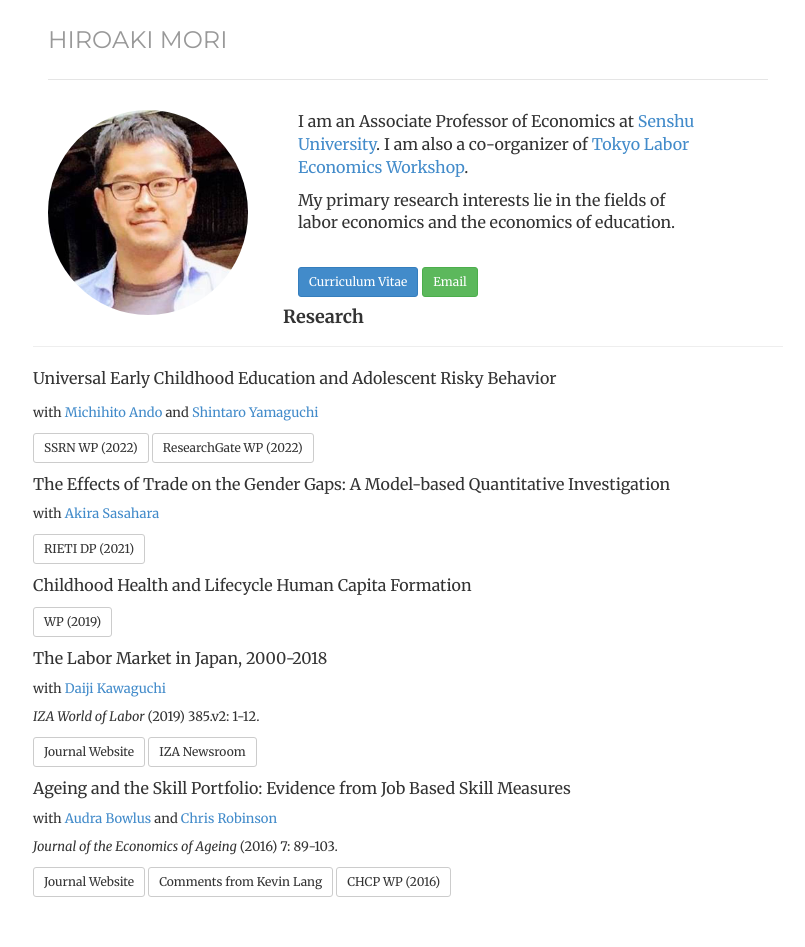
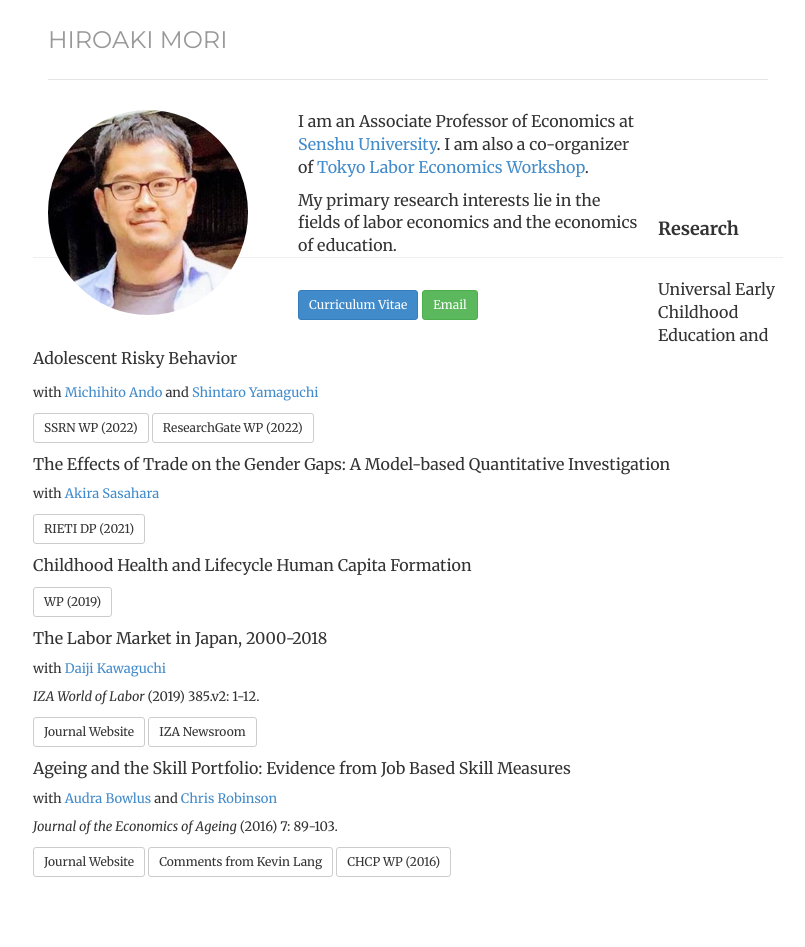
Before and after one commit to morihiroaki/morihiroaki.github.io, a Jekyll site: the page built from index.html, in a window 1280 px wide. Shown: the whole page, without its empty margins (232-1037 px from the left). Built offline with Jekyll 4.4.1, drawn with Linux system fonts in a browser that asks for light colours.

Commit message:
Update index.html

```diff
--- a/index.html
+++ b/index.html
@@ -15,7 +15,7 @@
 </div>
 
 <div class="box text-left">
-<div class='col-sm-7'>
+<div class='col-sm-6'>
 <p><font size="3"> I am an Associate Professor of Economics at
  <a href="https://www.senshu-u.ac.jp/english/learn/economics/" target="_blank" title="Link">Senshu University</a>.
  I am also a co-organizer of <a href="https://sites.google.com/site/tokyolaborwkshp/home" target="_blank" title="Link">Tokyo Labor Economics Workshop</a>.
```
